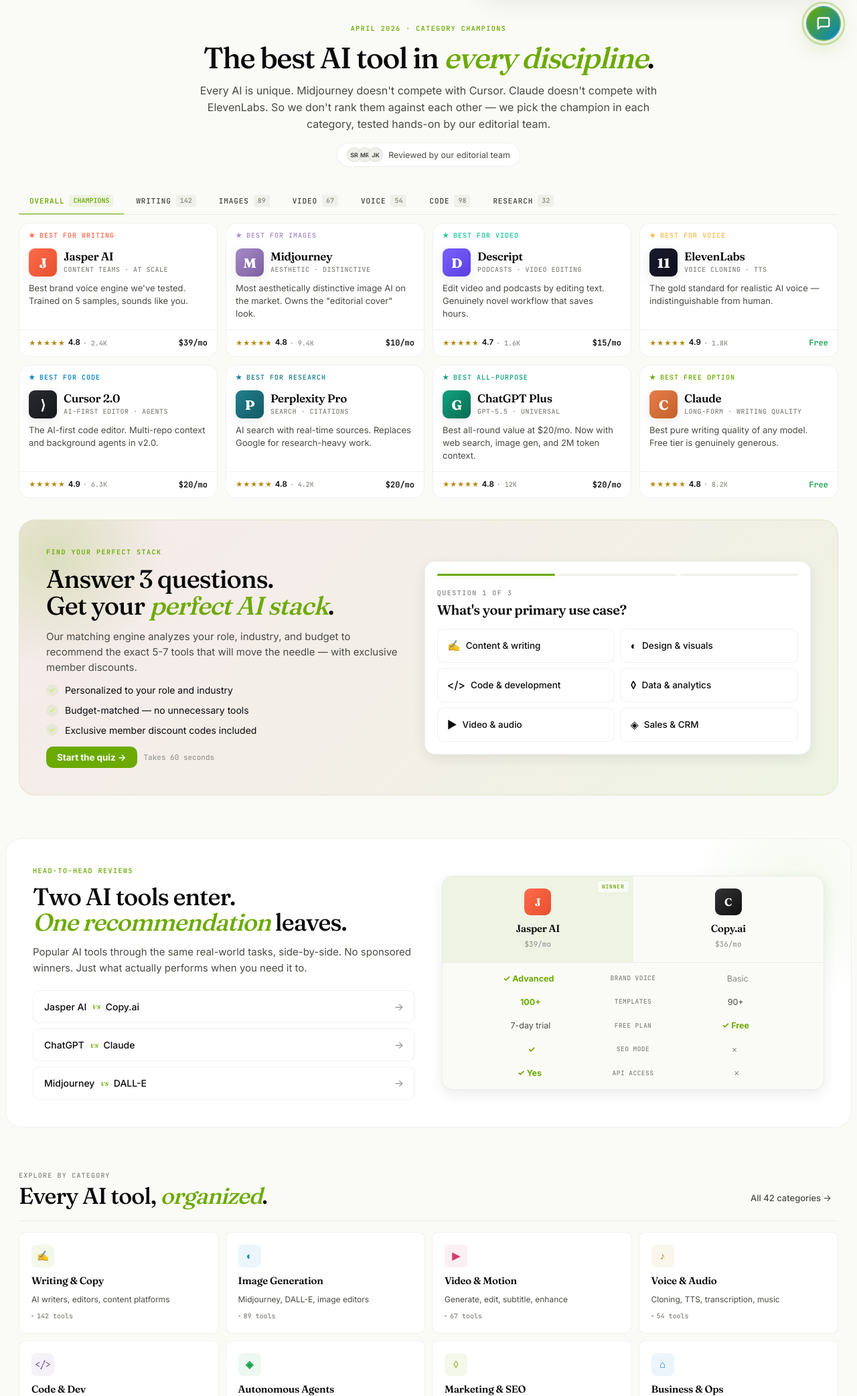
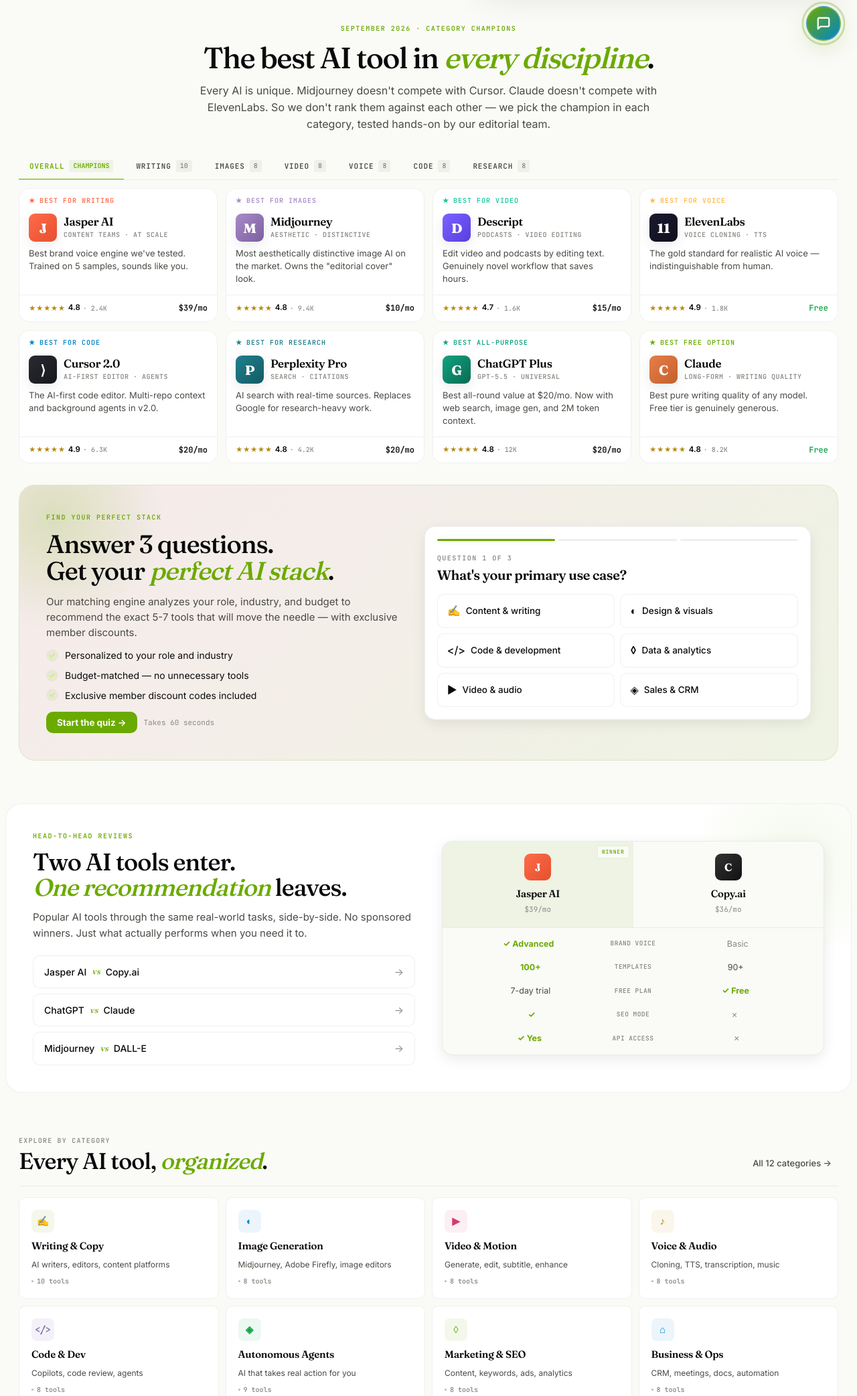
Before and after one commit to Fabull-hub/10xaiexpo, a plain HTML site: page index.html in a window 1280 px wide. Shown: the part 715-2800 px from the top of the page at 67% size. Drawn offline with Linux system fonts and the light colour scheme.

```diff
--- a/index.html
+++ b/index.html
@@ -1421,28 +1421,20 @@ footer.site-footer { background: var(--bg); padding: 18px 28px 32px; border-top:
 <!-- TOP TOOLS -->
 <section class="tools-editorial" id="best-in-class">
   <div class="editorial-intro">
-    <div class="kicker">April 2026 · Category Champions</div>
+    <div class="kicker">September 2026 · Category Champions</div>
     <h2>The best AI tool in <em>every discipline</em>.</h2>
     <p>Every AI is unique. Midjourney doesn't compete with Cursor. Claude doesn't compete with ElevenLabs. So we don't rank them against each other — we pick the champion in each category, tested hands-on by our editorial team.</p>
-    <div class="editorial-byline">
-      <div class="byline-avatars">
-        <div class="avatar-tiny">SR</div>
-        <div class="avatar-tiny">MR</div>
-        <div class="avatar-tiny">JK</div>
-      </div>
-      <span>Reviewed by our editorial team</span>
-    </div>
   </div>
 
   <!-- v4.2: Category tabs. "Overall" shows best-in-class grid, others show ranked leaderboards -->
   <div class="tools-tabs">
     <div class="tools-tab active" data-view="best-in-class">Overall <span class="tab-count">Champions</span></div>
-    <div class="tools-tab" data-view="writing">Writing <span class="tab-count">142</span></div>
-    <div class="tools-tab" data-view="images">Images <span class="tab-count">89</span></div>
-    <div class="tools-tab" data-view="video">Video <span class="tab-count">67</span></div>
-    <div class="tools-tab" data-view="voice">Voice <span class="tab-count">54</span></div>
-    <div class="tools-tab" data-view="code">Code <span class="tab-count">98</span></div>
-    <div class="tools-tab" data-view="research">Research <span class="tab-count">32</span></div>
+    <div class="tools-tab" data-view="writing">Writing <span class="tab-count">10</span></div>
+    <div class="tools-tab" data-view="images">Images <span class="tab-count">8</span></div>
+    <div class="tools-tab" data-view="video">Video <span class="tab-count">8</span></div>
+    <div class="tools-tab" data-view="voice">Voice <span class="tab-count">8</span></div>
+    <div class="tools-tab" data-view="code">Code <span class="tab-count">8</span></div>
+    <div class="tools-tab" data-view="research">Research <span class="tab-count">8</span></div>
   </div>
 
   <!-- VIEW 1: BEST-IN-CLASS GRID (default) — Each tool wins its own category -->
@@ -1611,10 +1603,10 @@ footer.site-footer { background: var(--bg); padding: 18px 28px 32px; border-top:
         <div class="icon-bubble">✍</div>
         <div>
           <h3>Top Writing &amp; Copy AI Tools</h3>
-          <div class="sub">142 tools tested · Ranked by our editorial team</div>
-        </div>
-      </div>
-      <div class="cat-lead-meta">Updated <strong>Apr 12, 2026</strong></div>
+          <div class="sub">10 tools tested · Ranked by our editorial team</div>
+        </div>
+      </div>
+      <div class="cat-lead-meta">Updated <strong>Sep 11, 2026</strong></div>
     </div>
     <div class="tools-list">
       <div class="tool-editorial-card editors-choice">
@@ -1773,35 +1765,35 @@ footer.site-footer { background: var(--bg); padding: 18px 28px 32px; border-top:
   <div class="tools-view" data-view="images">
     <div class="category-placeholder">
       <h4>Image Generation Rankings</h4>
-      <p>Full ranked leaderboard for 89 image AI tools, coming to this page shortly. Midjourney, DALL-E 3, Stable Diffusion, Flux, and more.</p>
+      <p>Full ranked leaderboard for 8 image AI tools, coming to this page shortly. Midjourney, Adobe Firefly, Recraft, Krea AI, and more.</p>
       <button class="btn-outline" onclick="window.location='directory.html'">View full directory →</button>
     </div>
   </div>
   <div class="tools-view" data-view="video">
     <div class="category-placeholder">
       <h4>Video Generation Rankings</h4>
-      <p>Full ranked leaderboard for 67 video AI tools coming soon — Runway, Descript, Sora, Pika, HeyGen and more.</p>
+      <p>Full ranked leaderboard for 8 video AI tools coming soon — Runway, Descript, Synthesia, Pika, HeyGen and more.</p>
       <button class="btn-outline" onclick="window.location='directory.html'">View full directory →</button>
     </div>
   </div>
   <div class="tools-view" data-view="voice">
     <div class="category-placeholder">
       <h4>Voice &amp; Audio Rankings</h4>
-      <p>Full ranked leaderboard for 54 voice AI tools coming soon — ElevenLabs, Suno, Descript, Otter and more.</p>
+      <p>Full ranked leaderboard for 8 voice AI tools coming soon — ElevenLabs, Suno AI, Murf AI, Speechify and more.</p>
       <button class="btn-outline" onclick="window.location='directory.html'">View full directory →</button>
     </div>
   </div>
   <div class="tools-view" data-view="code">
     <div class="category-placeholder">
       <h4>Code &amp; Dev Tool Rankings</h4>
-      <p>Full ranked leaderboard for 98 code AI tools coming soon — Cursor, Copilot, Windsurf, Cody and more.</p>
+      <p>Full ranked leaderboard for 8 code AI tools coming soon — Cursor, GitHub Copilot, Windsurf, Bolt.new and more.</p>
       <button class="btn-outline" onclick="window.location='directory.html'">View full directory →</button>
     </div>
   </div>
   <div class="tools-view" data-view="research">
     <div class="category-placeholder">
       <h4>Research AI Rankings</h4>
-      <p>Full ranked leaderboard for 32 research AI tools coming soon — Perplexity, You.com, Consensus and more.</p>
+      <p>Full ranked leaderboard for 8 research AI tools coming soon — Perplexity, Consensus, Elicit and more.</p>
       <button class="btn-outline" onclick="window.location='directory.html'">View full directory →</button>
     </div>
   </div>
@@ -1898,21 +1890,21 @@ footer.site-footer { background: var(--bg); padding: 18px 28px 32px; border-top:
       <span class="section-kicker">Explore by category</span>
       <h2 class="section-title">Every AI tool, <em>organized</em>.</h2>
     </div>
-    <div class="section-see-all">All 42 categories →</div>
+    <div class="section-see-all">All 12 categories →</div>
   </div>
   <div class="cat-grid-refined">
-    <div class="cat-tile cat-c1"><div class="cat-tile-icon">✍</div><h4>Writing & Copy</h4><p>AI writers, editors, content platforms</p><div class="cat-tile-count">142 tools</div></div>
-    <div class="cat-tile cat-c2"><div class="cat-tile-icon">◐</div><h4>Image Generation</h4><p>Midjourney, DALL-E, image editors</p><div class="cat-tile-count">89 tools</div></div>
-    <div class="cat-tile cat-c3"><div class="cat-tile-icon">▶</div><h4>Video & Motion</h4><p>Generate, edit, subtitle, enhance</p><div class="cat-tile-count">67 tools</div></div>
-    <div class="cat-tile cat-c4"><div class="cat-tile-icon">♪</div><h4>Voice & Audio</h4><p>Cloning, TTS, transcription, music</p><div class="cat-tile-count">54 tools</div></div>
-    <div class="cat-tile cat-c5"><div class="cat-tile-icon">&lt;/&gt;</div><h4>Code & Dev</h4><p>Copilots, code review, agents</p><div class="cat-tile-count">98 tools</div></div>
-    <div class="cat-tile cat-c6"><div class="cat-tile-icon">◈</div><h4>Autonomous Agents</h4><p>AI that takes real action for you</p><div class="cat-tile-count">76 tools</div></div>
-    <div class="cat-tile cat-c1"><div class="cat-tile-icon">◊</div><h4>Marketing & SEO</h4><p>Content, keywords, ads, analytics</p><div class="cat-tile-count">72 tools</div></div>
-    <div class="cat-tile cat-c2"><div class="cat-tile-icon">⌂</div><h4>Business & Ops</h4><p>CRM, meetings, docs, automation</p><div class="cat-tile-count">104 tools</div></div>
-    <div class="cat-tile cat-c3"><div class="cat-tile-icon">◎</div><h4>Data & Analytics</h4><p>Insights, dashboards, BI tools</p><div class="cat-tile-count">51 tools</div></div>
-    <div class="cat-tile cat-c4"><div class="cat-tile-icon">⚑</div><h4>Sales & CRM</h4><p>Outreach, pipelines, closing</p><div class="cat-tile-count">42 tools</div></div>
-    <div class="cat-tile cat-c5"><div class="cat-tile-icon">⌘</div><h4>Productivity</h4><p>Notion, tasks, automation</p><div class="cat-tile-count">44 tools</div></div>
-    <div class="cat-tile cat-c6"><div class="cat-tile-icon">⌕</div><h4>Research & Search</h4><p>Perplexity, Consensus, Elicit</p><div class="cat-tile-count">32 tools</div></div>
+    <div class="cat-tile cat-c1"><div class="cat-tile-icon">✍</div><h4>Writing & Copy</h4><p>AI writers, editors, content platforms</p><div class="cat-tile-count">10 tools</div></div>
+    <div class="cat-tile cat-c2"><div class="cat-tile-icon">◐</div><h4>Image Generation</h4><p>Midjourney, Adobe Firefly, image editors</p><div class="cat-tile-count">8 tools</div></div>
+    <div class="cat-tile cat-c3"><div class="cat-tile-icon">▶</div><h4>Video & Motion</h4><p>Generate, edit, subtitle, enhance</p><div class="cat-tile-count">8 tools</div></div>
+    <div class="cat-tile cat-c4"><div class="cat-tile-icon">♪</div><h4>Voice & Audio</h4><p>Cloning, TTS, transcription, music</p><div class="cat-tile-count">8 tools</div></div>
+    <div class="cat-tile cat-c5"><div class="cat-tile-icon">&lt;/&gt;</div><h4>Code & Dev</h4><p>Copilots, code review, agents</p><div class="cat-tile-count">8 tools</div></div>
+    <div class="cat-tile cat-c6"><div class="cat-tile-icon">◈</div><h4>Autonomous Agents</h4><p>AI that takes real action for you</p><div class="cat-tile-count">9 tools</div></div>
+    <div class="cat-tile cat-c1"><div class="cat-tile-icon">◊</div><h4>Marketing & SEO</h4><p>Content, keywords, ads, analytics</p><div class="cat-tile-count">8 tools</div></div>
+    <div class="cat-tile cat-c2"><div class="cat-tile-icon">⌂</div><h4>Business & Ops</h4><p>CRM, meetings, docs, automation</p><div class="cat-tile-count">8 tools</div></div>
+    <div class="cat-tile cat-c3"><div class="cat-tile-icon">◎</div><h4>Data & Analytics</h4><p>Insights, dashboards, BI tools</p><div class="cat-tile-count">8 tools</div></div>
+    <div class="cat-tile cat-c4"><div class="cat-tile-icon">⚑</div><h4>Sales & CRM</h4><p>Outreach, pipelines, closing</p><div class="cat-tile-count">8 tools</div></div>
+    <div class="cat-tile cat-c5"><div class="cat-tile-icon">⌘</div><h4>Productivity</h4><p>Notion, tasks, automation</p><div class="cat-tile-count">9 tools</div></div>
+    <div class="cat-tile cat-c6"><div class="cat-tile-icon">⌕</div><h4>Research & Search</h4><p>Perplexity, Consensus, Elicit</p><div class="cat-tile-count">8 tools</div></div>
   </div>
 </section>
 
```
